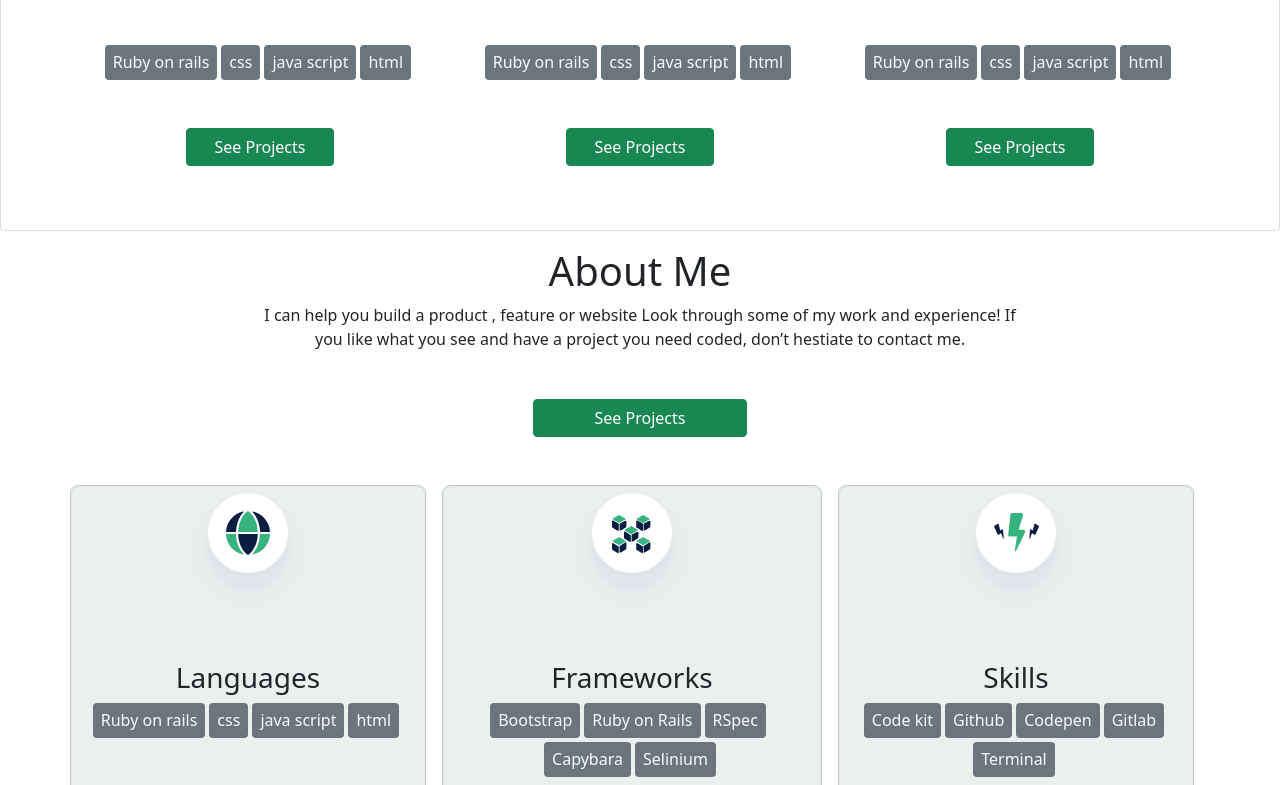
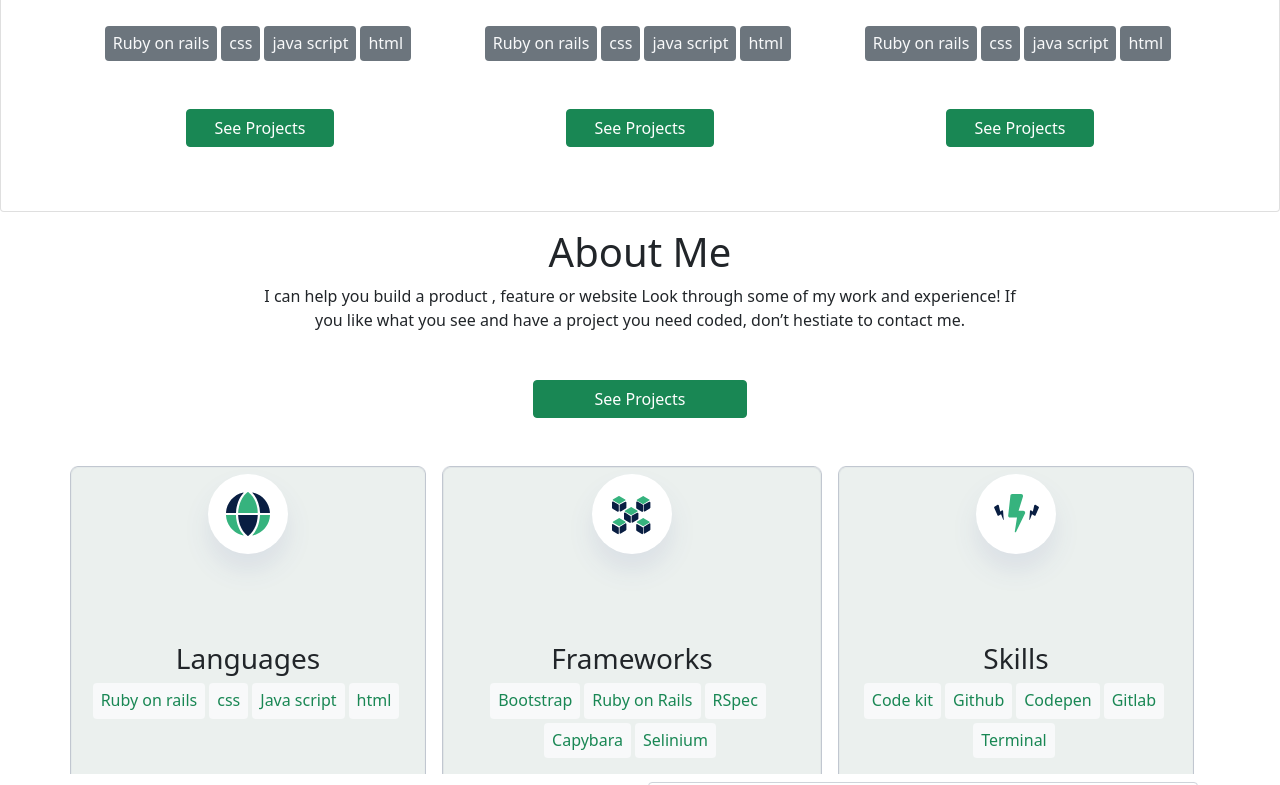
Before and after one commit to Alfred-KInyua/Responsive-Portfolio, a plain HTML site: page index.html in a window 1280 px wide. Shown: the part 2015-2800 px from the top of the page. Drawn offline with nearby package versions, Linux system fonts and the light colour scheme.

Commit message:
Add bootstrap v5 elements

```diff
--- a/index.html
+++ b/index.html
@@ -64,7 +64,7 @@
             <div class="container">
                 <div class="row">
                     <div class="col-sm mb-3">
-                        <h1> My recent works </h1>
+                        <h2 class="card-title"> My recent works </h2>
                         <img src="images/ImgPlaholder.png" alt="#">
                         <h2 class="mb-5 text-center">Multipost-stories <br />Gain+Glory</h2>
                         <div class="mb-5">
@@ -84,7 +84,7 @@
                         </div>
                     </div>
                     <div class="col-sm mb-3">
-                        <h1> My recent works</h1>
+                        <h2 class="card-title"> My recent works </h2>
                         <img src="images/ImgPlaholder.png" alt="#">
                         <h2 class="mb-5 text-center">Multipost-stories <br />Gain+Glory</h2>
                         <div class="mb-5">
@@ -104,7 +104,7 @@
                         </div>
                     </div>
                     <div class="col-sm mb-3">
-                        <h1>My recent works </h1>
+                        <h2 class="card-title"> My recent works </h2>
                         <img src="images/ImgPlaholder.png" alt="#">
                         <h2 class="mb-5 text-center">Multipost-stories <br />Gain+Glory</h2>
                         <div class="mb-5">
@@ -125,7 +125,7 @@
                     </div>
 
                     <div class="col-sm mb-3">
-                        <h1> My recent works </h1>
+                        <h2 class="card-title"> My recent works </h2>
                         <img src="images/ImgPlaholder.png" alt="#">
                         <h2 class="mb-5 text-center">Multipost-stories <br />Gain+Glory</h2>
                         <div class="mb-5">
@@ -145,7 +145,7 @@
                         </div>
                     </div>
                     <div class="col-sm mb-3">
-                        <h1> My recent works</h1>
+                        <h2 class="card-title"> My recent works </h2>
                         <img src="images/ImgPlaholder.png" alt="#">
                         <h2 class="mb-5 text-center">Multipost-stories <br />Gain+Glory</h2>
                         <div class="mb-5">
@@ -165,7 +165,7 @@
                         </div>
                     </div>
                     <div class="col-sm mb-3">
-                        <h1>My recent works </h1>
+                        <h2 class="card-title"> My recent works </h2>
                         <img src="images/ImgPlaholder.png" alt="#">
                         <h2 class="mb-5 text-center">Multipost-stories <br />Gain+Glory</h2>
                         <div class="mb-5">
@@ -208,16 +208,16 @@
             <div class="col-sm bg-desk me-3">
                 <img src="images/icon-languages.svg" alt="" class="img-fluid rounded mx-auto d-block mb-5">
                 <h3 class="text-center"> Languages</h3>
-     <!-- Hi ishpaul give these badges green text with a white background -->
+
                 <div class="">
                     <ul class="d-flex flex-wrap justify-content-center me-1 p-0 list-unstyled td-none">
-                        <li class="badge bg-secondary me-1 p-2"><a href=""
-                                class="text-decoration-none text-light h6">Ruby on rails</a></li>
-                        <li class="badge bg-secondary me-1 p-2"><a href=""
-                                class="text-decoration-none text-light h6">css </a></li>
-                        <li class="badge bg-secondary me-1 p-2"><a href="" class="text-decoration-none text-light h6">
-                                java script </a></li>
-                        <li class="badge bg-secondary p-2"><a href="" class="text-decoration-none text-light h6"> html
+                        <li class="badge bg-light me-1 p-2"><a href=""
+                                class="text-decoration-none text-success h6">Ruby on rails</a></li>
+                        <li class="badge bg-light me-1 p-2"><a href=""
+                                class="text-decoration-none text-success h6">css </a></li>
+                        <li class="badge bg-light me-1 p-2"><a href=""
+                            class="text-decoration-none text-success h6">Java script </a></li>
+                        <li class="badge bg-light p-2"><a href="" class="text-decoration-none text-success h6"> html
                             </a></li>
                     </ul>
                 </div>
@@ -227,18 +227,18 @@
                 <img src="images/icon-frameworks2.svg" alt="" class="img-fluid rounded mx-auto d-block mb-5 ">
                 <h3 class="text-center">Frameworks</h3>
                 <div class="">
-                         <!-- Hi ishpaul give these badges green text with a white background -->
+
                     <ul class="d-flex justify-content-center flex-wrap me-1 p-0 list-unstyled td-none">
-                        <li class="badge bg-secondary me-1 p-2"><a href=""
-                                class="text-decoration-none text-light h6">Bootstrap</a></li>
-                        <li class="badge bg-secondary me-1 p-2"><a href=""
-                                class="text-decoration-none text-light h6">Ruby on Rails</a></li>
-                        <li class="badge bg-secondary me-1 p-2"><a href="" class="text-decoration-none text-light h6">
+                        <li class="badge bg-light me-1 p-2"><a href=""
+                                class="text-decoration-none text-success h6">Bootstrap</a></li>
+                        <li class="badge bg-light me-1 p-2"><a href=""
+                                class="text-decoration-none text-success h6">Ruby on Rails</a></li>
+                        <li class="badge bg-light me-1 p-2"><a href="" class="text-decoration-none text-success h6">
                                 RSpec </a></li>
-                        <li class="badge bg-secondary p-2 me-1 mt-1"><a href=""
-                                class="text-decoration-none text-light h6"> Capybara
+                        <li class="badge bg-light p-2 me-1 mt-1"><a href=""
+                                class="text-decoration-none text-success h6"> Capybara
                             </a></li>
-                        <li class="badge bg-secondary  p-2 mt-1"><a href="" class="text-decoration-none text-light h6">
+                        <li class="badge bg-light  p-2 mt-1"><a href="" class="text-decoration-none text-success h6">
                                 Selinium </a></li>
                     </ul>
                 </div>
@@ -248,17 +248,17 @@
                 <img src="images/icon-skills3.svg" alt="" class="img-fluid rounded mx-auto d-block  mb-5 ">
                 <h3 class="text-center">Skills</h3>
                 <div>
-                    <!-- Hi ishpaul give these badges green text with a white background -->
+
                     <ul class="d-flex justify-content-center flex-wrap me-1 p-0 list-unstyled td-none">
-                        <li class="badge bg-secondary me-1 p-2"><a href=""
-                                class="text-decoration-none text-light h6">Code kit</a></li>
-                        <li class="badge bg-secondary me-1 p-2"><a href=""
-                                class="text-decoration-none text-light h6">Github</a></li>
-                        <li class="badge bg-secondary me-1 p-2"><a href="" class="text-decoration-none text-light h6">
+                        <li class="badge bg-light me-1 p-2"><a href=""
+                                class="text-decoration-none text-success h6">Code kit</a></li>
+                        <li class="badge bg-light me-1 p-2"><a href=""
+                                class="text-decoration-none text-success h6">Github</a></li>
+                        <li class="badge bg-light me-1 p-2"><a href="" class="text-decoration-none text-success  h6">
                                 Codepen</a></li>
-                        <li class="badge bg-secondary p-2"><a href="" class="text-decoration-none text-light h6"> Gitlab
+                        <li class="badge bg-light p-2"><a href="" class="text-decoration-none text-success  h6"> Gitlab
                             </a></li>
-                        <li class="badge bg-secondary p-2 mt-1"><a href="" class="text-decoration-none text-light h6">
+                        <li class="badge bg-light p-2 mt-1"><a href="" class="text-decoration-none text-success h6">
                                 Terminal
                             </a></li>
                     </ul>
@@ -283,7 +283,7 @@
                             id="exampleInputEmail1" aria-describedby="emailHelp">
                     </div>
                     <div class="mb-3">
-                        <input type="email" name="email" placeholder="Email address" class="form-control"
+                        <input type="email" name="email" placeholder="Email address" required class="form-control"
                             id="exampleInputEmail1" aria-describedby="emailHelp">
                     </div>
                     <textarea class="form-control" placeholder="Enter text here" id="exampleFormControlTextarea1"
--- a/style.css
+++ b/style.css
@@ -3,7 +3,7 @@ img {
 }
 
 .bg-image {
-  background-image: url(images/desktopbg.svg);
+  background-image: url(images/background.svg);
   background-size: cover;
   background-repeat: no-repeat;
   height: 100vh;
@@ -15,7 +15,7 @@ img {
 }
 
 .let {
-  width: 50%;
+width: 100%;
 }
 
 .bg-desk {
@@ -24,4 +24,14 @@ img {
   background-repeat: no-repeat;
   max-width: 100%;
 }
+
+@media (min-width: 768px) {
+  .bg-image {
+    background-image: url(images/desktopbg.svg);
+    background-size: cover;
+    background-repeat: no-repeat;
+    height: 100vh;
+    max-width: 100%;
+  }
+}
 /*# sourceMappingURL=style.css.map */
```
